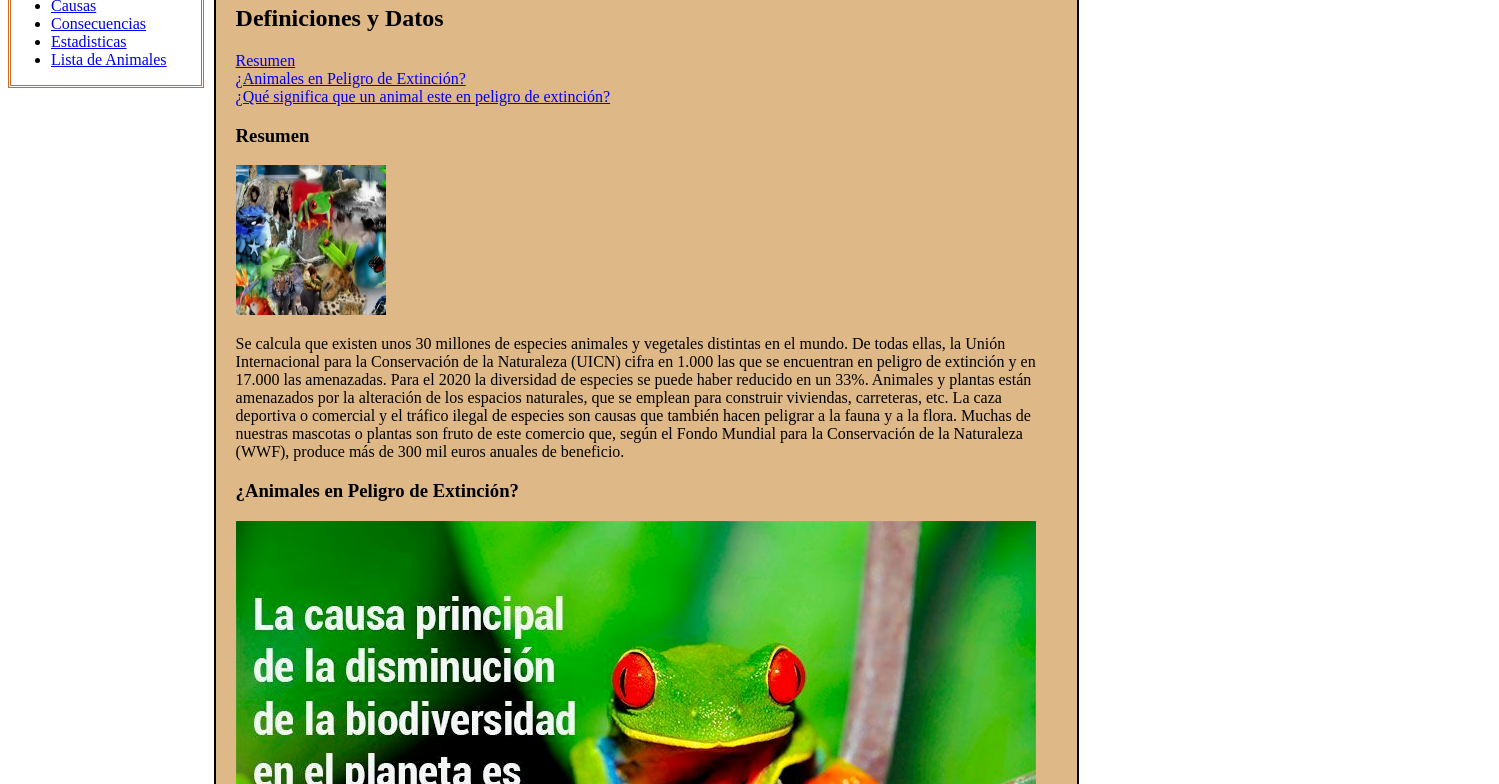
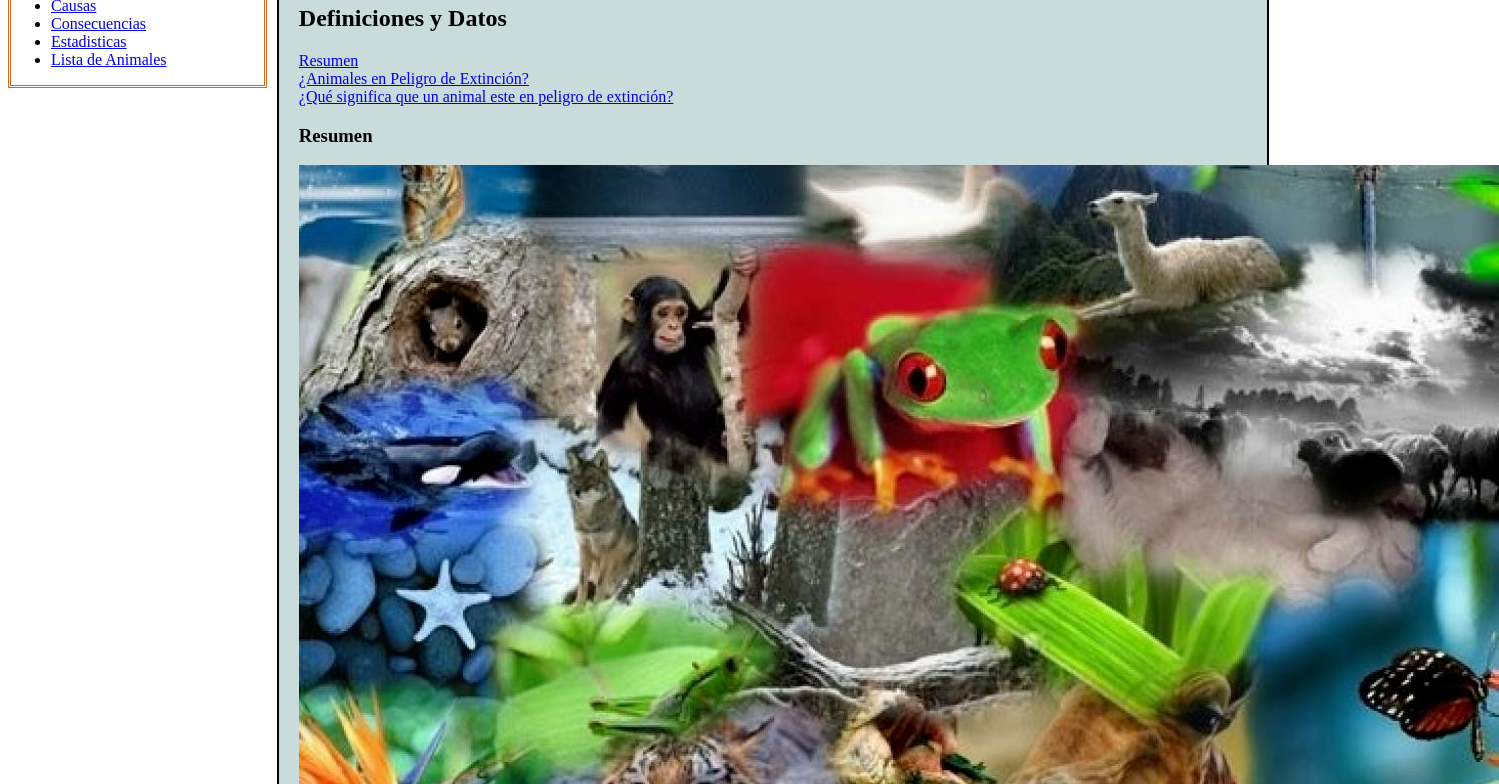
Before and after one commit to jmurillov1/Pr-ctica02---Mi-Sitio-Web-CSS-, a plain HTML site: page acerca.html in a window 1280 px wide. Shown: the part 48-832 px from the top of the page, 1499 px wide, since content can reach past the window. Drawn offline with Linux system fonts and the light colour scheme.

Commit message:
Práctica02 - Mi Sitio Web(CSS)

```diff
--- a/acerca.html
+++ b/acerca.html
@@ -16,7 +16,7 @@
 
     <meta charset="utf-8" />
     <title>Definiciones</title>
-    <link href="css/styles.css" rel="stylesheet" type="text/css" />
+    <link href="css/sthreecol.css" rel="stylesheet" type="text/css" />
 </head>
 
 <body>
--- a/css/sthreecol.css
+++ b/css/sthreecol.css
@@ -0,0 +1,20 @@
+#menuPrincipal {
+    width: 20%;
+    border: 3px chocolate double;
+    float: left;
+}
+
+#contenido {
+    width: 75%;
+    background-color: #C9DBDA;
+    margin-left: 10px;
+    padding: 5px 20px 5px 20px;
+    border: 2px black solid;
+    float: left;
+}
+
+#asi {
+    width: 15%;
+    margin-left: 5px;
+    float: left;
+}
--- a/css/stwocol.css
+++ b/css/stwocol.css
@@ -1,20 +1,14 @@
 #menuPrincipal {
-    width: 15%;
-    /*border-width: 3px;
-    border-top-color: chocolate;
-    border-top-style: dotted;*/
+    width: 20%;
     border: 3px chocolate double;
     float: left;
 }
 
 #contenido {
-    width: 65%;
-    background-color: burlywood;
+    width: 75%;
+    background-color: #75DBCD;
     margin-left: 10px;
     padding: 5px 20px 5px 20px;
-    /*border-width: 2px;
-    border-top-color: black;
-    border-top-style: double;*/
-    border: 2px black double;
+    border: 2px black solid;
     float: left;
 }
```
Also changed, not shown: index.html (+6 -6 lines), envio.html (added).
